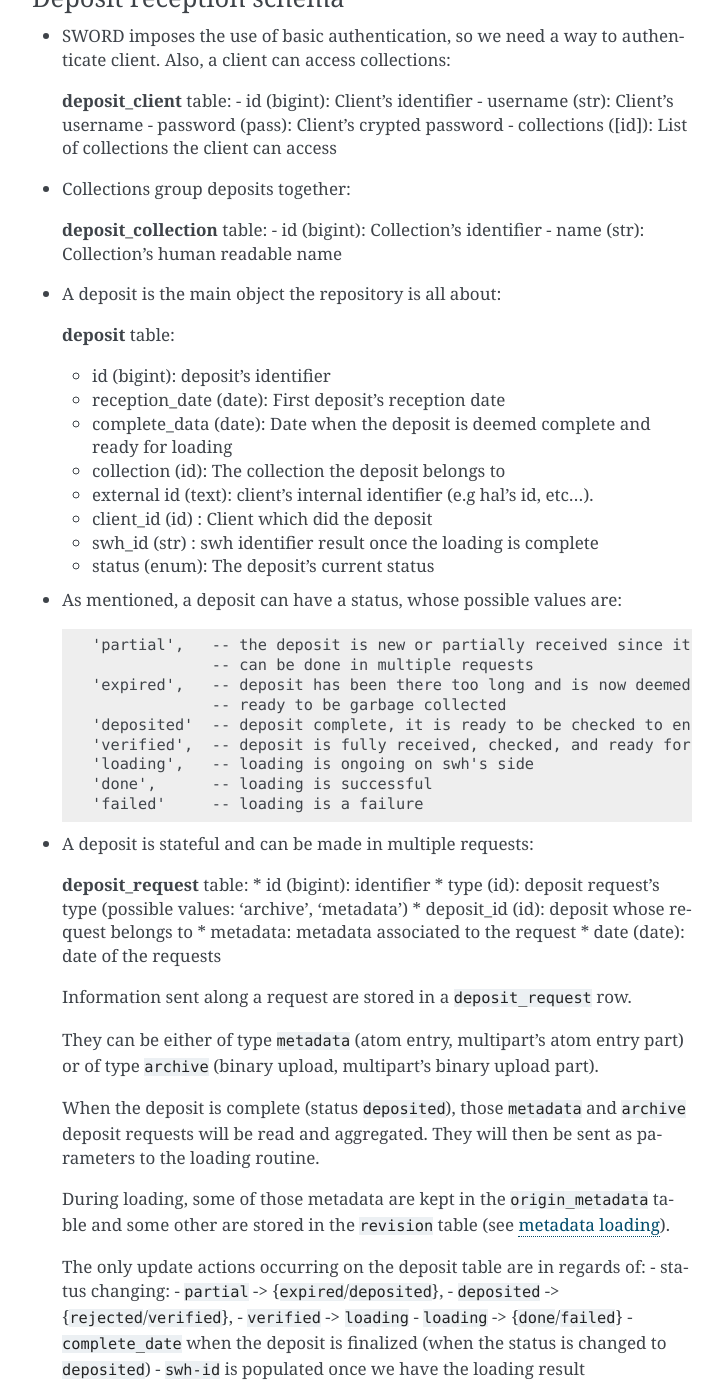
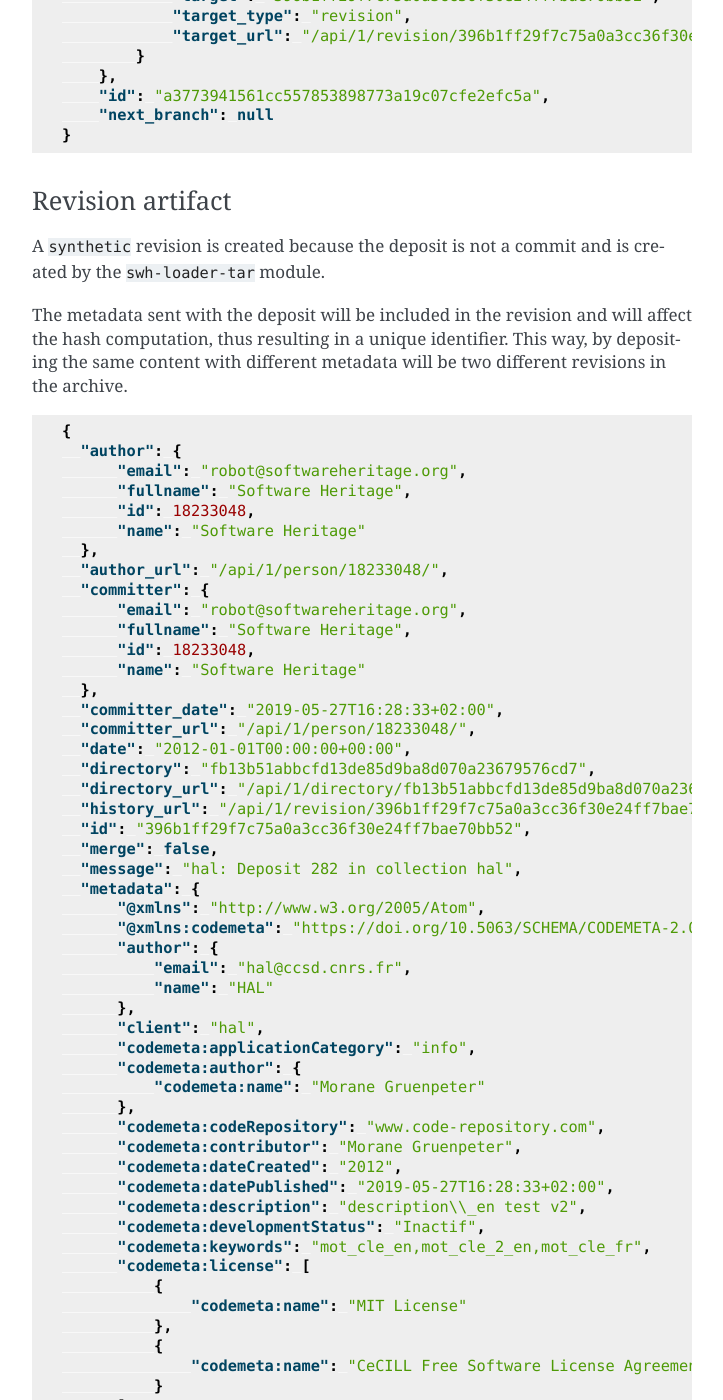
Before and after one commit to SoftwareHeritage/swh-deposit, a Sphinx documentation site: the page built from docs/specs/spec-loading.rst, in a window 1280 px wide and 1400 px high, scrolled down 1957 px. Shown: the whole window, without its empty margins (388-1111 px from the left). Built offline with Sphinx 7.4.7, drawn with Linux system fonts in a browser that asks for light colours; pages that are not in the unit, such as notebooks, are missing from menus; some of the changed text lies outside the part shown.

Commit message:
Update loading specification review
place technical details in a new spec document
review text and update to current state

```diff
--- a/docs/specs/spec-loading.rst
+++ b/docs/specs/spec-loading.rst
@@ -1,7 +1,9 @@
-Loading specification (draft)
-=============================
+Loading specification
+=====================
 
-This part discusses the deposit loading part on the server side.
+This part specifies the ingestion of the deposit in the SWH archive, using
+the tarball loader and the complete schema of software artifacts creation
+in the archive.
 
 Tarball Loading
 ---------------
@@ -14,26 +16,212 @@
 * the metadata
 * the archive(s)
 
-We will use the ``synthetic`` revision notion.
 
-To that revision will be associated the metadata. Those will be included
-in the hash computation, thus resulting in a unique identifier.
+SWH artifacts creation
+----------------------
 
-Loading mapping
-~~~~~~~~~~~~~~~
+Deposit to artifacts mapping
+~~~~~~~~~~~~~~~~~~~~~~~~~~~~~
 
-Some of those metadata will also be included in the ``origin_metadata``
-table.
+This is a global view of the deposit ingestion
 
-::
++-----------------------------------+----------------------------------------+
+|swh artifact                       | representation in deposit              |
++===================================+========================================+
+|origin                             |      https://hal.inria.fr/hal-id       |
++-----------------------------------+----------------------------------------+
+|origin_visit                       | 1 :reception_date                      |
++-----------------------------------+----------------------------------------+
+|origin_metadata                    | aggregated metadata                    |
++-----------------------------------+----------------------------------------+
+|snapshot                           | at visit of all occurences             |
++-----------------------------------+----------------------------------------+
+|occurrence & occurrence_history    | branch: client's version n° (e.g hal)  |
++-----------------------------------+----------------------------------------+
+|revision                           | synthetic_revision (tarball)           |
++-----------------------------------+----------------------------------------+
+|directory                          | upper level of the uncompressed archive|
++-----------------------------------+----------------------------------------+
 
-    origin                              |      https://hal.inria.fr/hal-id       |
-    ------------------------------------|----------------------------------------|
-    origin_visit                        | 1 :reception_date                      |
-    origin_metadata                     | aggregated metadata                    |
-    occurrence &amp; occurrence_history | branch: client's version n° (e.g hal)  |
-    revision                            | synthetic_revision (tarball)           |
-    directory                           | upper level of the uncompressed archive|
+
+Origin artifact
+~~~~~~~~~~~~~~~~
+An origin using the url in the deposited metadata is created.
+The current deposit and future deposits with the same url or external_id
+will be associated with this origin.
+
+.. code-block:: json
+
+  {
+    "id": 89283768,
+    "origin_visits_url": "/api/1/origin/89283768/visits/",
+    "type": "deposit",
+    "url": "https://hal.archives-ouvertes.fr/hal-02140606"
+  }
+
+Visits
+~~~~~~~
+Each push of the same origin or external_id will generate a visit of the origin.
+Here in the example below, two snapshots are identified by two different visits.
+
+.. code-block:: json
+
+  [
+      {
+          "date": "2019-06-03T09:28:10.223007+00:00",
+          "origin": 89283768,
+          "origin_visit_url": "/api/1/origin/89283768/visit/2/",
+          "snapshot": "a3773941561cc557853898773a19c07cfe2efc5a",
+          "snapshot_url": "/api/1/snapshot/a3773941561cc557853898773a19c07cfe2efc5a/",
+          "status": "full",
+          "type": "deposit",
+          "visit": 2
+      },
+      {
+          "date": "2019-05-27T12:23:31.037273+00:00",
+          "origin": 89283768,
+          "origin_visit_url": "/api/1/origin/89283768/visit/1/",
+          "snapshot": "43fdb8291f1bf6962211c370e394f6abb1cbe01d",
+          "snapshot_url": "/api/1/snapshot/43fdb8291f1bf6962211c370e394f6abb1cbe01d/",
+          "status": "full",
+          "type": "deposit",
+          "visit": 1
+      }
+  ]
+
+Snapshot artifact
+~~~~~~~~~~~~~~~~
+The snapshot represents one deposit push.
+
+.. code-block:: json
+
+  {
+      "branches": {
+          "master": {
+              "target": "396b1ff29f7c75a0a3cc36f30e24ff7bae70bb52",
+              "target_type": "revision",
+              "target_url": "/api/1/revision/396b1ff29f7c75a0a3cc36f30e24ff7bae70bb52/"
+          }
+      },
+      "id": "a3773941561cc557853898773a19c07cfe2efc5a",
+      "next_branch": null
+  }
+
+Revision artifact
+~~~~~~~~~~~~~~~~
+A ``synthetic`` revision is created because the deposit is not a commit and
+is created by the ``swh-loader-tar`` module.
+
+The metadata sent with the deposit will be included in the revision and will
+affect the hash computation, thus resulting in a unique identifier.
+This way, by depositing the same content with different metadata will be two
+different revisions in the archive.
+
+.. code-block:: json
+
+  {
+    "author": {
+        "email": "robot@softwareheritage.org",
+        "fullname": "Software Heritage",
+        "id": 18233048,
+        "name": "Software Heritage"
+    },
+    "author_url": "/api/1/person/18233048/",
+    "committer": {
+        "email": "robot@softwareheritage.org",
+        "fullname": "Software Heritage",
+        "id": 18233048,
+        "name": "Software Heritage"
+    },
+    "committer_date": "2019-05-27T16:28:33+02:00",
+    "committer_url": "/api/1/person/18233048/",
+    "date": "2012-01-01T00:00:00+00:00",
+    "directory": "fb13b51abbcfd13de85d9ba8d070a23679576cd7",
+    "directory_url": "/api/1/directory/fb13b51abbcfd13de85d9ba8d070a23679576cd7/",
+    "history_url": "/api/1/revision/396b1ff29f7c75a0a3cc36f30e24ff7bae70bb52/log/",
+    "id": "396b1ff29f7c75a0a3cc36f30e24ff7bae70bb52",
+    "merge": false,
+    "message": "hal: Deposit 282 in collection hal",
+    "metadata": {
+        "@xmlns": "http://www.w3.org/2005/Atom",
+        "@xmlns:codemeta": "https://doi.org/10.5063/SCHEMA/CODEMETA-2.0",
+        "author": {
+            "email": "hal@ccsd.cnrs.fr",
+            "name": "HAL"
+        },
+        "client": "hal",
+        "codemeta:applicationCategory": "info",
+        "codemeta:author": {
+            "codemeta:name": "Morane Gruenpeter"
+        },
+        "codemeta:codeRepository": "www.code-repository.com",
+        "codemeta:contributor": "Morane Gruenpeter",
+        "codemeta:dateCreated": "2012",
+        "codemeta:datePublished": "2019-05-27T16:28:33+02:00",
+        "codemeta:description": "description\\_en test v2",
+        "codemeta:developmentStatus": "Inactif",
+        "codemeta:keywords": "mot_cle_en,mot_cle_2_en,mot_cle_fr",
+        "codemeta:license": [
+            {
+                "codemeta:name": "MIT License"
+            },
+            {
+                "codemeta:name": "CeCILL Free Software License Agreement v1.1"
+            }
+        ],
+        "codemeta:name": "Test\\_20190527\\_01",
+        "codemeta:operatingSystem": "OS",
+        "codemeta:programmingLanguage": "Java",
+        "codemeta:referencePublication": null,
+        "codemeta:relatedLink": null,
+        "codemeta:releaseNotes": "releaseNote",
+        "codemeta:runtimePlatform": "outil",
+        "codemeta:softwareVersion": "1.0.1",
+        "codemeta:url": "https://hal.archives-ouvertes.fr/hal-02140606",
+        "codemeta:version": "2",
+        "external_identifier": "hal-02140606",
+        "id": "hal-02140606",
+        "original_artifact": [
+            {
+                "archive_type": "zip",
+                "blake2s256": "96be3ddedfcee9669ad9c42b0bb3a706daf23824d04311c63505a4d8db02df00",
+                "length": 193072,
+                "name": "archive.zip",
+                "sha1": "5b6ecc9d5bb113ff69fc275dcc9b0d993a8194f1",
+                "sha1_git": "bd10e4d3ede17162692d7e211e08e87e67994488",
+                "sha256": "3e2ce93384251ce6d6da7b8f2a061a8ebdaf8a28b8d8513223ca79ded8a10948"
+            }
+        ]
+    },
+    "parents": [
+        {
+            "id": "a9fdc3937d2b704b915852a64de2ab1b4b481003",
+            "url": "/api/1/revision/a9fdc3937d2b704b915852a64de2ab1b4b481003/"
+        }
+    ],
+    "synthetic": true,
+    "type": "tar",
+    "url": "/api/1/revision/396b1ff29f7c75a0a3cc36f30e24ff7bae70bb52/"
+  }
+
+Directory artifact
+~~~~~~~~~~~~~~~~
+The directory artifact is the actual content deposited.
+
+.. code-block:: json
+
+  [
+      {
+          "dir_id": "fb13b51abbcfd13de85d9ba8d070a23679576cd7",
+          "length": null,
+          "name": "AffectationRO",
+          "perms": 16384,
+          "target": "fbc418f9ac2c39e8566b04da5dc24b14e65b23b1",
+          "target_url": "/api/1/directory/fbc418f9ac2c39e8566b04da5dc24b14e65b23b1/",
+          "type": "dir"
+      }
+  ]
+
 
 Questions raised concerning loading
 ~~~~~~~~~~~~~~~~~~~~~~~~~~~~~~~~~~~
@@ -85,96 +273,6 @@
 
     + new directory
 
-Technical details
------------------
-
-Requirements
-~~~~~~~~~~~~
-
-*  one dedicated database to store the deposit's state - swh-deposit
-*  one dedicated temporary objstorage to store archives before loading
-*  one client to test the communication with SWORD protocol
-
-Deposit reception schema
-~~~~~~~~~~~~~~~~~~~~~~~~
-
-* SWORD imposes the use of basic authentication, so we need a way to
-  authenticate client. Also, a client can access collections:
-
-  **deposit\_client** table: - id (bigint): Client's identifier - username
-  (str): Client's username - password (pass): Client's crypted password -
-  collections ([id]): List of collections the client can access
-
-* Collections group deposits together:
-
-  **deposit\_collection** table: - id (bigint): Collection's identifier - name
-  (str): Collection's human readable name
-
-*  A deposit is the main object the repository is all about:
-
-   **deposit** table:
-
-   * id (bigint): deposit's identifier
-   * reception\_date (date): First deposit's reception date
-   * complete\_data (date): Date when the deposit is deemed complete and ready
-     for loading
-   * collection (id): The collection the deposit belongs to
-   * external id (text): client's internal identifier (e.g hal's id, etc...).
-   * client\_id (id) : Client which did the deposit
-   * swh\_id (str) : swh identifier result once the loading is complete
-   * status (enum): The deposit's current status
-
-- As mentioned, a deposit can have a status, whose possible values are:
-
-  .. code:: text
-
-        'partial',   -- the deposit is new or partially received since it
-                     -- can be done in multiple requests
-        'expired',   -- deposit has been there too long and is now deemed
-                     -- ready to be garbage collected
-        'deposited'  -- deposit complete, it is ready to be checked to ensure data consistency
-        'verified',  -- deposit is fully received, checked, and ready for loading
-        'loading',   -- loading is ongoing on swh's side
-        'done',      -- loading is successful
-        'failed'     -- loading is a failure
-
-* A deposit is stateful and can be made in multiple requests:
-
-  **deposit\_request** table:
-  * id (bigint): identifier
-  * type (id): deposit request's type (possible values: 'archive', 'metadata')
-  * deposit\_id (id): deposit whose request belongs to
-  * metadata: metadata associated to the request
-  * date (date): date of the requests
-
-  Information sent along a request are stored in a ``deposit_request`` row.
-
-  They can be either of type ``metadata`` (atom entry, multipart's atom entry
-  part) or of type ``archive`` (binary upload, multipart's binary upload part).
-
-  When the deposit is complete (status ``deposited``), those ``metadata`` and
-  ``archive`` deposit requests will be read and aggregated. They will then be
-  sent as parameters to the loading routine.
-
-  During loading, some of those metadata are kept in the ``origin_metadata``
-  table and some other are stored in the ``revision`` table (see `metadata
-  loading <#metadata-loading>`__).
-
-  The only update actions occurring on the deposit table are in regards of: -
-  status changing: - ``partial`` -> {``expired``/``deposited``}, -
-  ``deposited`` -> {``rejected``/``verified``}, - ``verified`` -> ``loading`` -
-  ``loading`` -> {``done``/``failed``} - ``complete_date`` when the deposit is
-  finalized (when the status is changed to ``deposited``) - ``swh-id`` is
-  populated once we have the loading result
-
-SWH Identifier returned
-^^^^^^^^^^^^^^^^^^^^^^^
-
-::
-
-    The synthetic revision id
-
-    e.g.: swh:1:rev:47dc6b4636c7f6cba0df83e3d5490bf4334d987e
 
 Scheduling loading
 ~~~~~~~~~~~~~~~~~~
@@ -200,7 +298,7 @@
 Metadata loading
 ~~~~~~~~~~~~~~~~
 
-- the metadata received with the deposit should be kept in the
+- the metadata received with the deposit are also kept in the
   ``origin_metadata`` table before translation as part of the loading process
   and an indexation process should be scheduled.
 
--- a/docs/specs/specs.rst
+++ b/docs/specs/specs.rst
@@ -9,5 +9,6 @@
 
    blueprint.rst
    spec-loading.rst
+   spec-technical.rst
    spec-sparse-deposit.rst
    spec-meta-deposit.rst
```
Also changed, not shown: docs/specs/spec-technical.rst (added, +81 -0 lines).
